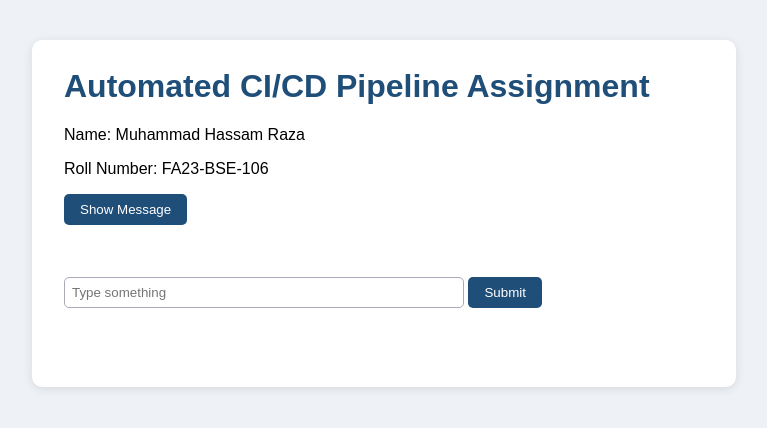
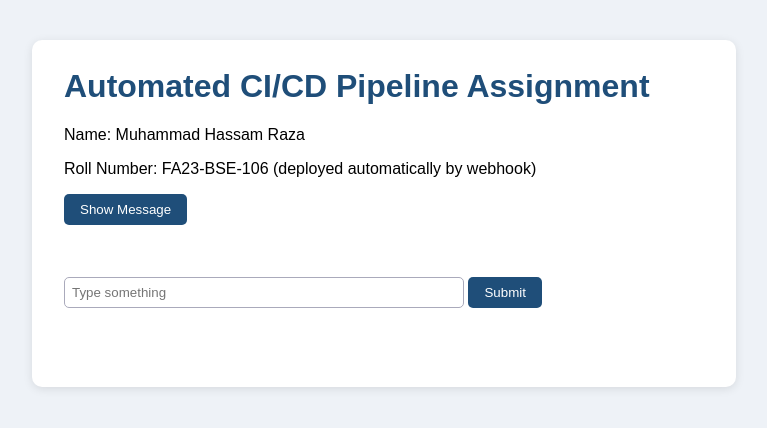
Before and after one commit to Hassamra800/cicd-assignment-FA23-BSE-106, a plain HTML site: page src/index.html in a window 1280 px wide. Shown: the whole page, without its empty margins (256-1023 px from the left). Drawn offline with Linux system fonts and the light colour scheme.

Commit message:
Small text change to test the webhook

```diff
--- a/src/index.html
+++ b/src/index.html
@@ -17,7 +17,7 @@
   <div class="card">
     <h1 id="main-heading">Automated CI/CD Pipeline Assignment</h1>
     <p id="student">Name: Muhammad Hassam Raza</p>
-    <p id="roll">Roll Number: FA23-BSE-106</p>
+    <p id="roll">Roll Number: FA23-BSE-106 (deployed automatically by webhook)</p>
 
     <button id="show-btn" onclick="document.getElementById('message').textContent = 'Selenium tests passed and the site was deployed!'">Show Message</button>
     <p id="message" class="out"></p>
```
Also changed, not shown: 1 other file.
